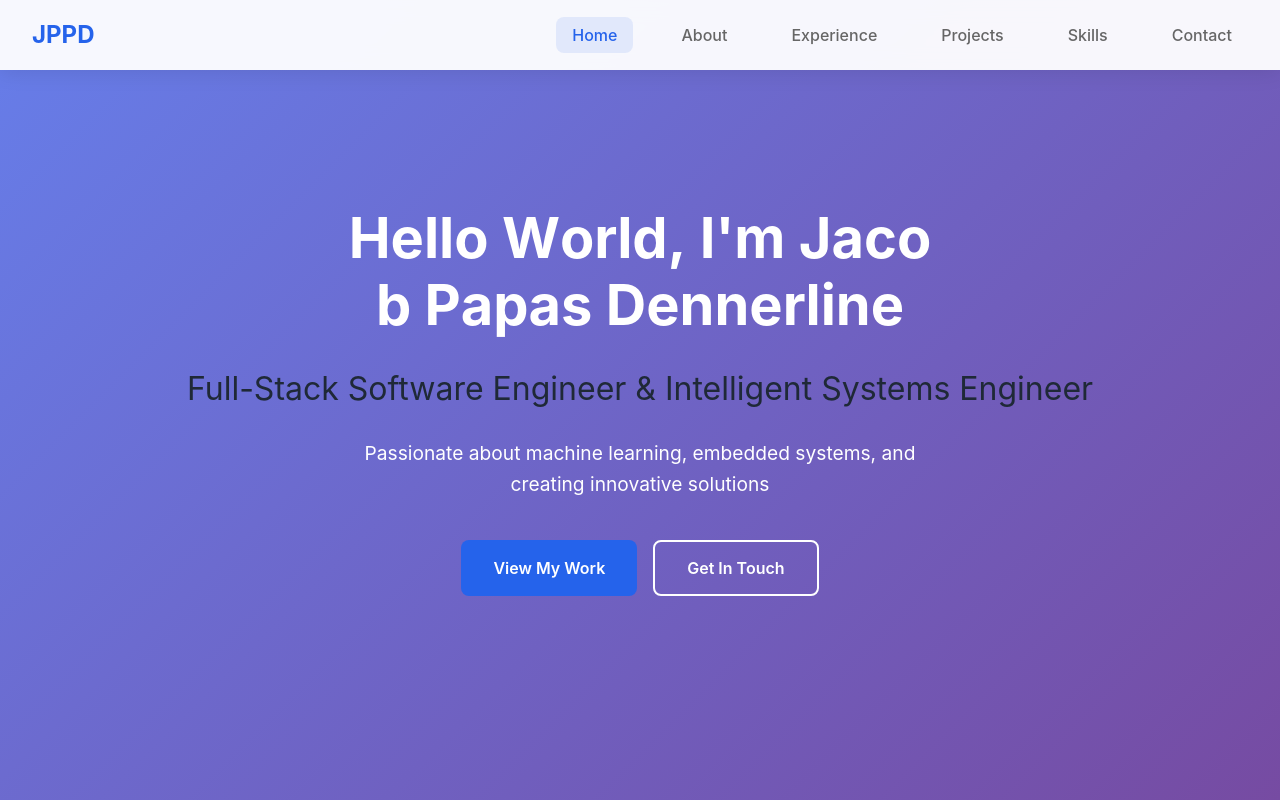
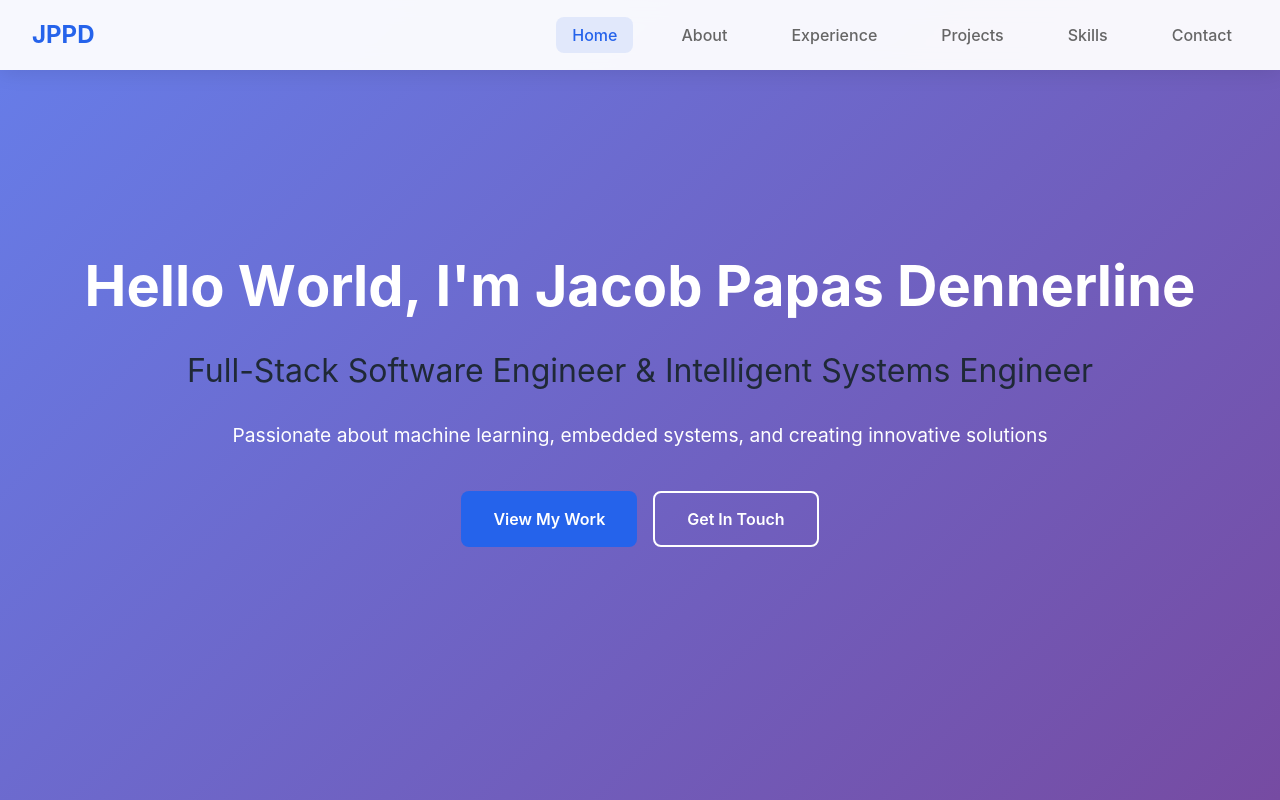
Before and after one commit to jacobPPD/jppd_portfolio, a React (Vite) app: page / in a window 1280 px wide. Shown: the top 800 px of the page. Built offline with nearby package versions, Linux system fonts and the light colour scheme.

Commit message:
width 100%

```diff
--- a/src/App.css
+++ b/src/App.css
@@ -94,12 +94,15 @@ body {
   background: linear-gradient(135deg, #667eea 0%, #764ba2 100%);
   color: white;
   text-align: center;
-  padding: 0 2rem;
+  padding: 0;
+  width: 100%;
 }
 
 .hero-content {
   width: 100%;
-  margin: 0 auto;
+  margin: 0;
+  padding: 0 2rem;
+  box-sizing: border-box;
 }
 
 .hero-title {
@@ -126,9 +129,7 @@ body {
   margin-bottom: 2.5rem;
   opacity: 0.8;
   animation: fadeInUp 1s ease 0.4s both;
-  max-width: 600px;
-  margin-left: auto;
-  margin-right: auto;
+  width: 100%;
 }
 
 .hero-buttons {
```
